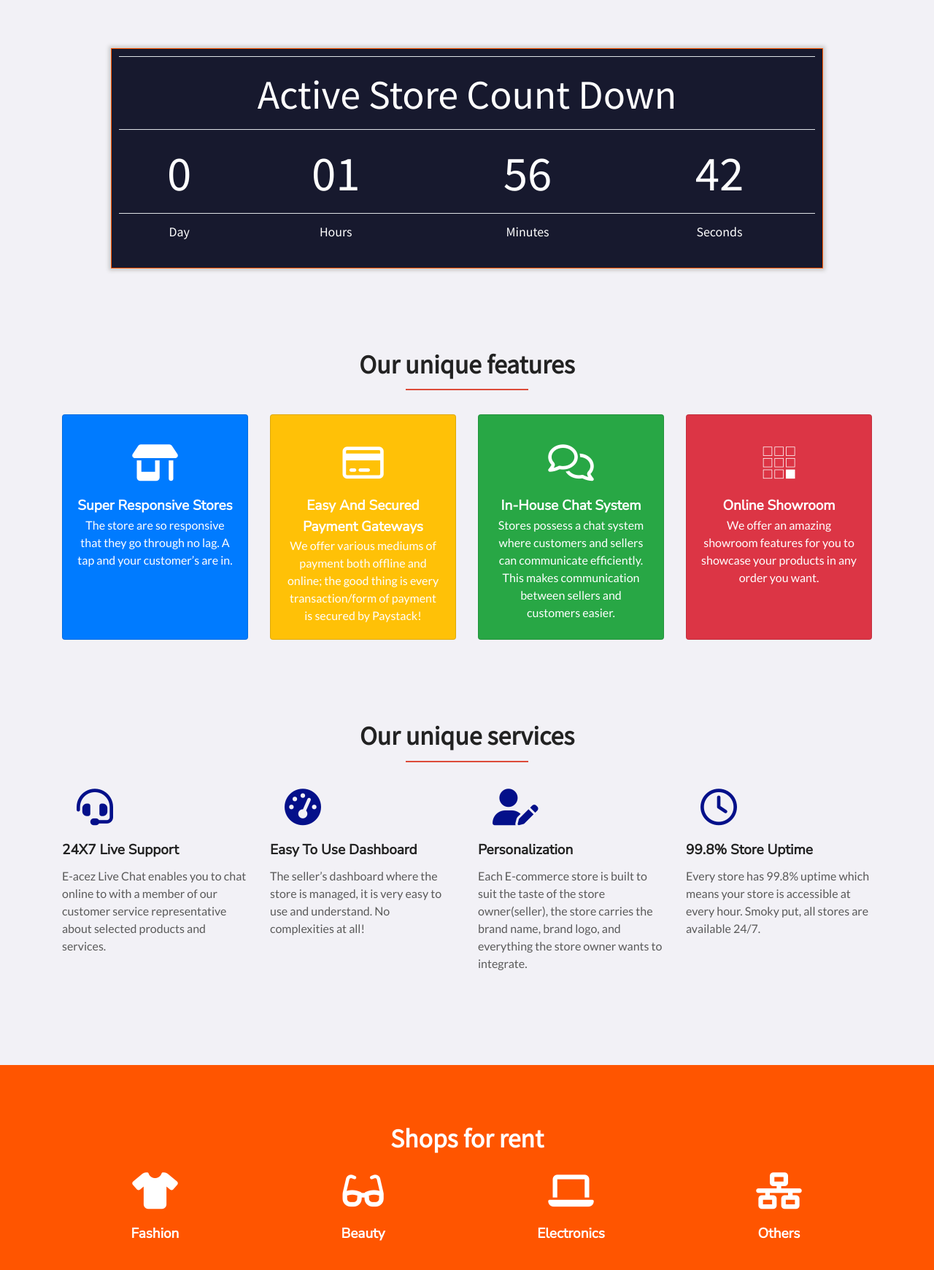
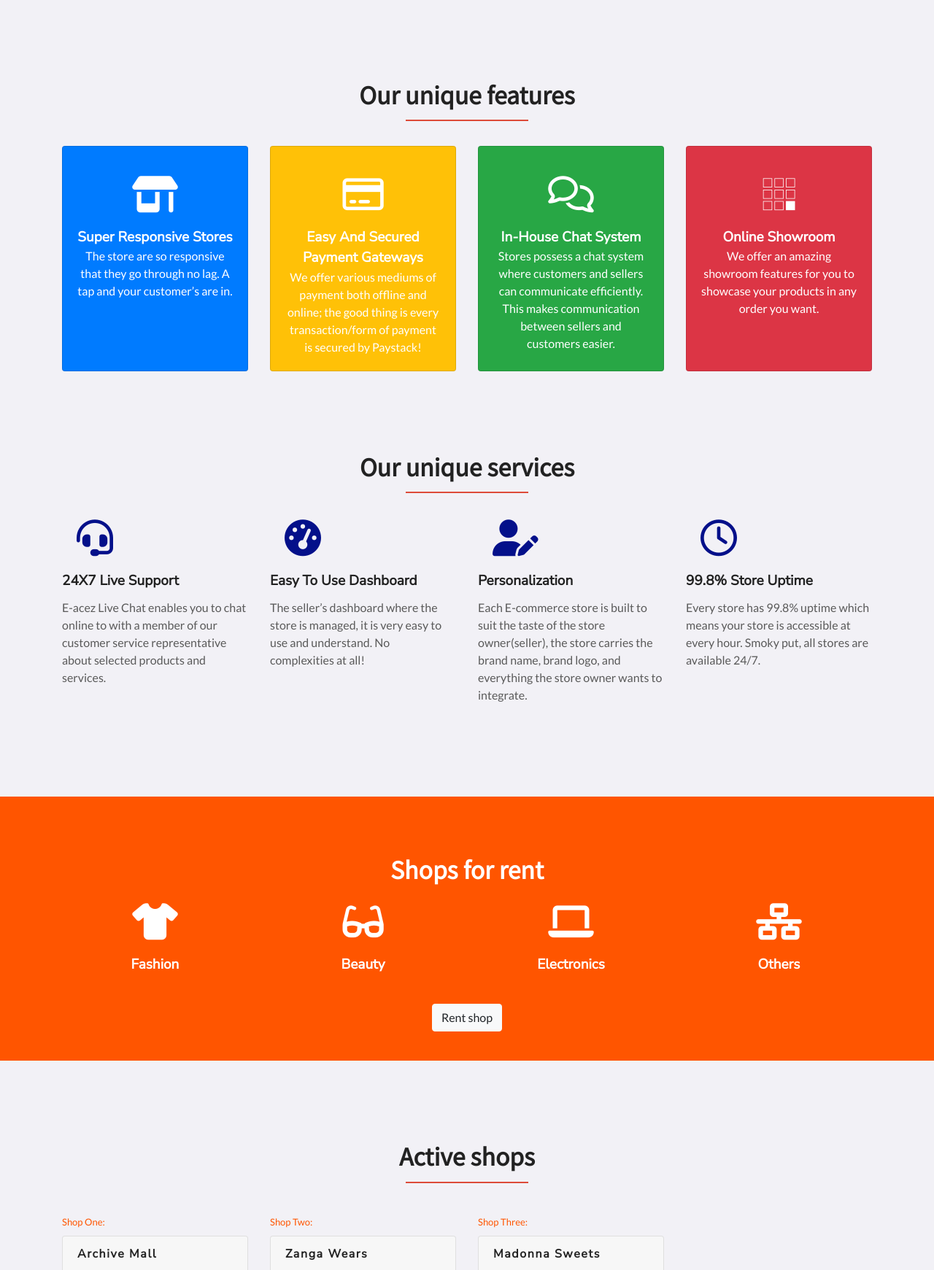
Before and after one commit to Jos33y/e-acez-website, a PHP site: page / in a window 1280 px wide. Shown: the part 750-2491 px from the top of the page at 73% size. Run offline with PHP 8.4, Linux system fonts and the light colour scheme; some libraries are stand-ins or nearby versions; some web fonts are replaced.

Commit message:
added files update

```diff
--- /dev/null
+++ b/ads.txt
@@ -0,0 +1 @@
+google.com, pub-3739740059258858, DIRECT, f08c47fec0942fa0
--- a/header.php
+++ b/header.php
@@ -16,7 +16,7 @@
         <script src="https://unpkg.com/sweetalert/dist/sweetalert.min.js"></script>
         <script data-ad-client="ca-pub-3739740059258858" async src="https://pagead2.googlesyndication.com/pagead/js/adsbygoogle.js"></script>
         <link rel="stylesheet" href="styles/index.css">
-
+        <script data-ad-client="ca-pub-3739740059258858" async src="https://pagead2.googlesyndication.com/pagead/js/adsbygoogle.js"></script>
         <script type="text/javascript" src="js/script.js"></script>
 
         <!--Start of Tawk.to Script-->
--- a/index.php
+++ b/index.php
@@ -18,32 +18,6 @@ include('header.php')
                 </div>
             </div>
 
-</div>
-
-<div class="container">
-    <div class="countdownCount">
-        <table class="table">
-            <thead>
-                <tr class="count-one">
-                    <td colspan="4"> Active Store Count Down </td>
-                </tr>
-            </thead>
-            <tbody>
-                <tr class="count-two">
-                    <td id="day">02</td>
-                    <td id="hour">12</td>
-                    <td id="minute">23</td>
-                    <td id="second">20</td>
-                </tr>
-                <tr class="count-three">
-                    <td> Day</td>
-                    <td> Hours</td>
-                    <td> Minutes</td>
-                    <td> Seconds</td>
-                </tr>
-            </tbody>
-        </table>
-    </div>
 </div>
 <!-- our features -->
 <div class="container">
@@ -203,20 +177,42 @@ include('header.php')
     </div>
 
     <div class="row post-box">
+
+    <div class="col-md-3 col-sm-3">
+       <span class="steps">Shop One:</span>
+          <div class="card">
+            <div class="card-header"> Archive Mall </div>
+            <img class="card-img-top" src="images/archivemall.jpg" alt="Shop Image">
+          <div class="card-footer">
+              <span class="text-right">General</span>
+              <a href="https://e-acez.com/archivemall/" target="_blank" class="btn btn-sm btn-primary" style="float: right">Visit Shop</a>
+            </div>
+       </div>
+    </div>
+
+
         <div class="col-md-3 col-sm-3">
-          <span class="steps">Shop One:</span>
+          <span class="steps">Shop Two:</span>
           <div class="card">
             <div class="card-header"> Zanga Wears </div>
             <img class="card-img-top" src="images/zangawears.jpg" alt="Shop Image">
+            <div class="card-footer">
+              <span class="text-right">Fashion</span>
+              <a href="https://e-acez.com/zangawears/" target="_blank" class="btn btn-sm btn-primary" style="float: right">Visit Shop</a>
+            </div>
           </div>
         </div>
 
        <!-- shop 2 -->
        <div class="col-md-3 col-sm-3">
-       <span class="steps">Shop Two:</span>
+       <span class="steps">Shop Three:</span>
           <div class="card">
             <div class="card-header"> Madonna Sweets </div>
             <img class="card-img-top" src="images/madonnasweets.jpg" alt="Shop Image">
+            <div class="card-footer">
+              <span class="text-right">Cakes and Snacks</span>
+              <a href="https://www.e-acez.com/madonnasweets" target="_blank" class="btn btn-sm btn-primary" style="float: right">Visit Shop</a>
+            </div>
           </div>
        </div>
 
```
Also changed, not shown: active-shops.php (+14 -0 lines), images/archivemall.jpg (added).
